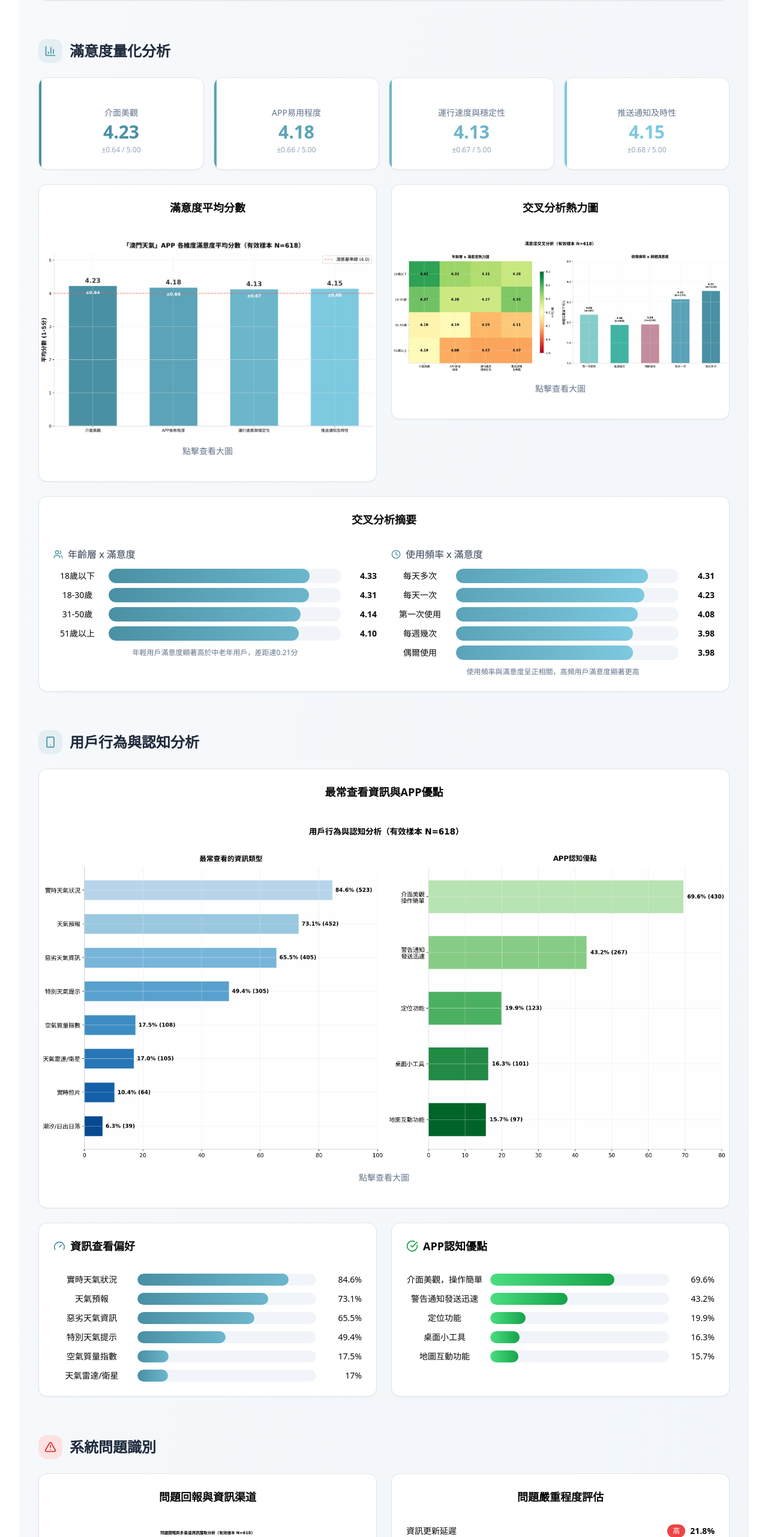
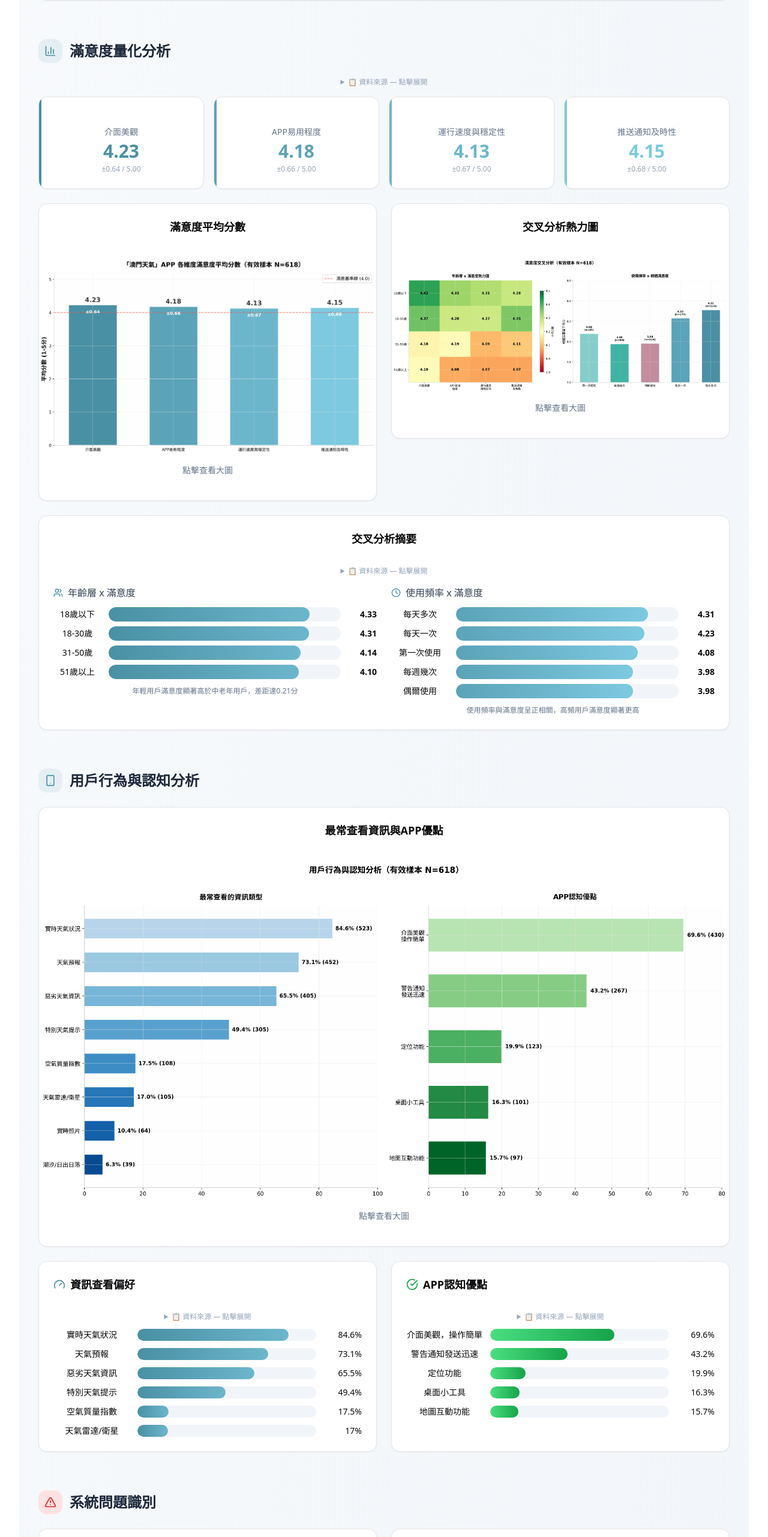
Before and after one commit to jeffreykan97work-cmd/macau-weather-survey-report, a React (Vite) app: page / in a window 1280 px wide. Shown: the part 2004-4566 px from the top of the page at 60% size. Built offline with nearby package versions, Linux system fonts and the light colour scheme.

Commit message:
Add survey question context (📋 資料來源) above all 5 data tables

```diff
--- a/src/App.tsx
+++ b/src/App.tsx
@@ -159,7 +159,6 @@ const ZoomableImage = ({ src, alt }: { src: string; alt: string }) => {
 function App() {
   const [activeSection, setActiveSection] = useState('summary');
   const [mobileOpen, setMobileOpen] = useState(false);
-  const [lightbox, setLightbox] = useState<{ key: string; scale: number } | null>(null);
 
   const scrollToSection = (id: string) => {
     const el = document.getElementById(id);
@@ -457,6 +456,18 @@ function App() {
             <h2 className="text-2xl font-bold text-slate-800">滿意度量化分析</h2>
           </div>
 
+          {/* 資料來源：滿意度評分 */}
+          <details className="mb-4 group">
+            <summary className="text-xs text-slate-400 cursor-pointer hover:text-slate-600 transition-colors select-none">
+              📋 資料來源 — 點擊展開
+            </summary>
+            <div className="mt-2 p-3 bg-slate-50 border border-slate-200 rounded-lg text-xs text-slate-500 space-y-1">
+              <p><strong>問題：</strong>請對「澳門天氣」APP在以下各方面的表現進行評分。</p>
+              <p><strong>選項：</strong>1 分（非常不滿意）至 5 分（非常滿意），五級量表。</p>
+              <p><strong>有效樣本：</strong>618 份</p>
+            </div>
+          </details>
+
           <div className="grid grid-cols-2 md:grid-cols-4 gap-4 mb-6">
             {satisfactionData.map((item) => (
               <Card key={item.dimension} className="relative overflow-hidden">
@@ -517,6 +528,18 @@ function App() {
               <CardTitle className="text-lg">交叉分析摘要</CardTitle>
             </CardHeader>
             <CardContent>
+              {/* 資料來源：交叉分析 */}
+              <details className="mb-4 group">
+                <summary className="text-xs text-slate-400 cursor-pointer hover:text-slate-600 transition-colors select-none">
+                  📋 資料來源 — 點擊展開
+                </summary>
+                <div className="mt-2 p-3 bg-slate-50 border border-slate-200 rounded-lg text-xs text-slate-500 space-y-1">
+                  <p><strong>年齡：</strong>「請問您的年齡是？」— 18歲以下 / 18-30歲 / 31-50歲 / 51歲以上</p>
+                  <p><strong>使用頻率：</strong>「您使用「澳門天氣」APP的頻率是？」— 每天多次 / 每天一次 / 每週幾次 / 偶爾使用 / 第一次使用</p>
+                  <p><strong>交叉維度：</strong>以上兩題分別與總體滿意度（4項平均）進行交叉分析</p>
+                  <p><strong>有效樣本：</strong>618 份</p>
+                </div>
+              </details>
               <div className="grid grid-cols-1 md:grid-cols-2 gap-6">
                 <div>
                   <h4 className="font-medium text-slate-700 mb-3 flex items-center gap-2">
@@ -608,6 +631,16 @@ function App() {
                 </CardTitle>
               </CardHeader>
               <CardContent>
+                {/* 資料來源：資訊查看偏好 */}
+                <details className="mb-3 group">
+                  <summary className="text-xs text-slate-400 cursor-pointer hover:text-slate-600 transition-colors select-none">
+                    📋 資料來源 — 點擊展開
+                  </summary>
+                  <div className="mt-2 p-3 bg-slate-50 border border-slate-200 rounded-lg text-xs text-slate-500 space-y-1">
+                    <p><strong>問題：</strong>您最常使用「澳門天氣」APP查看以下哪些資訊？（可多選）</p>
+                    <p><strong>有效樣本：</strong>618 份</p>
+                  </div>
+                </details>
                 <div className="space-y-3">
                   {infoTypesData.map((item) => (
                     <div key={item.type} className="flex items-center gap-3">
@@ -633,6 +666,16 @@ function App() {
                 </CardTitle>
               </CardHeader>
               <CardContent>
+                {/* 資料來源：APP認知優點 */}
+                <details className="mb-3 group">
+                  <summary className="text-xs text-slate-400 cursor-pointer hover:text-slate-600 transition-colors select-none">
+                    📋 資料來源 — 點擊展開
+                  </summary>
+                  <div className="mt-2 p-3 bg-slate-50 border border-slate-200 rounded-lg text-xs text-slate-500 space-y-1">
+                    <p><strong>問題：</strong>您認為「澳門天氣」APP有哪些優點？（可多選）</p>
+                    <p><strong>有效樣本：</strong>618 份</p>
+                  </div>
+                </details>
                 <div className="space-y-3">
                   {advantagesData.map((item) => (
                     <div key={item.advantage} className="flex items-center gap-3">
@@ -687,6 +730,17 @@ function App() {
                 <CardTitle className="text-lg">問題嚴重程度評估</CardTitle>
               </CardHeader>
               <CardContent>
+                {/* 資料來源：系統問題 */}
+                <details className="mb-3 group">
+                  <summary className="text-xs text-slate-400 cursor-pointer hover:text-slate-600 transition-colors select-none">
+                    📋 資料來源 — 點擊展開
+                  </summary>
+                  <div className="mt-2 p-3 bg-slate-50 border border-slate-200 rounded-lg text-xs text-slate-500 space-y-1">
+                    <p><strong>問題：</strong>在使用「澳門天氣」APP時，您是否遇到過以下問題？（可多選）</p>
+                    <p><strong>選項：</strong>資訊更新延遲、定位不準確、字體太小或難以閱讀、找不到想要的功能、閃退或卡頓、推送通知不及時或過多、沒有遇到問題</p>
+                    <p><strong>有效樣本：</strong>618 份 | 註：同時勾選具體問題及「沒有遇到問題」的10份已篩除</p>
+                  </div>
+                </details>
                 <div className="space-y-4">
                   {problemsData.map((item) => (
                     <div key={item.problem} className="relative">
```
